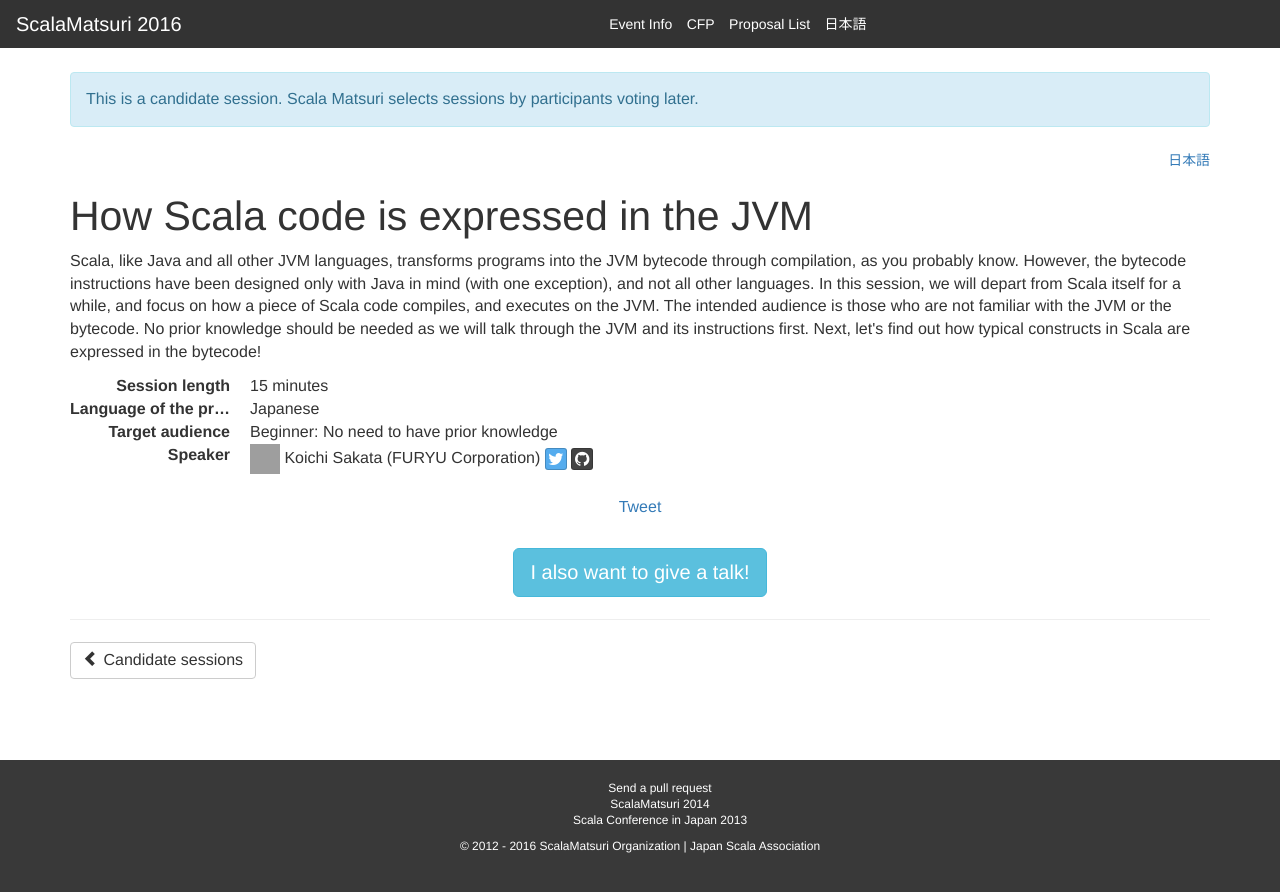
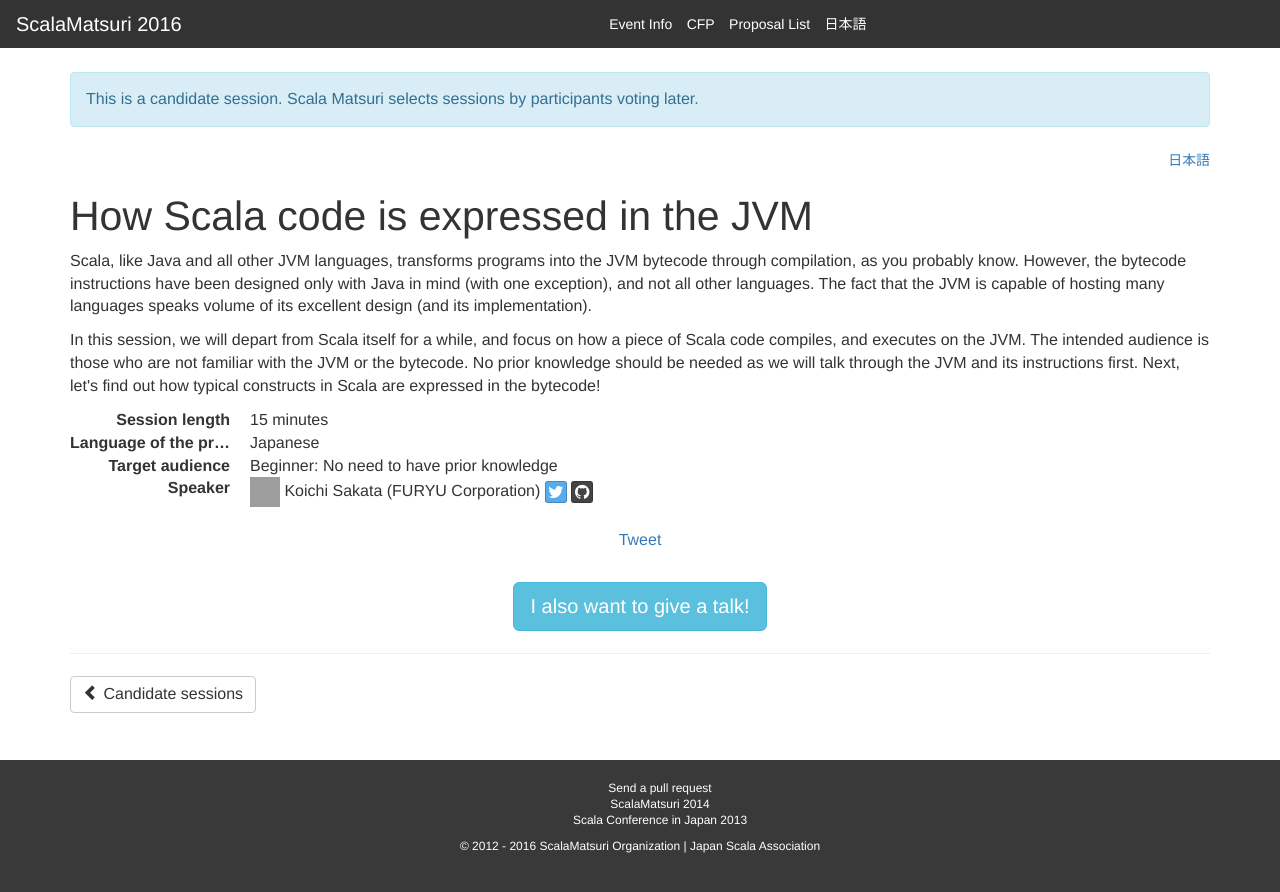
Before and after one commit to scalajp/2016.scalamatsuri.org, a Jekyll site: the page built from _candidates_en/KoichiSakata_1.html, in a window 1280 px wide. Shown: the top 892 px of the page. Built offline with Jekyll 4.4.1, drawn with Linux system fonts in a browser that asks for light colours; nearby versions of some CDN libraries; comment, search, counter and statistics services are not loaded; grey boxes are pictures that could not be loaded.

Commit message:
oops. Forgot to translate this sentence.

```diff
--- a/_candidates_en/KoichiSakata_1.html
+++ b/_candidates_en/KoichiSakata_1.html
@@ -9,5 +9,7 @@ github: jyukutyo
 icon: https://pbs.twimg.com/profile_images/2149424205/sakata2.png
 organization: FURYU Corporation
 ---
-<p>Scala, like Java and all other JVM languages, transforms programs into the JVM bytecode through compilation, as you probably know. However, the bytecode instructions have been designed only with Java in mind (with one exception), and not all other languages. In this session, we will depart from Scala itself for a while, and focus on how a piece of Scala code compiles, and executes on the JVM.
+<p>Scala, like Java and all other JVM languages, transforms programs into the JVM bytecode through compilation, as you probably know. However, the bytecode instructions have been designed only with Java in mind (with one exception), and not all other languages.
+The fact that the JVM is capable of hosting many languages speaks volume of its excellent design (and its implementation).</p>
+<p>In this session, we will depart from Scala itself for a while, and focus on how a piece of Scala code compiles, and executes on the JVM.
 The intended audience is those who are not familiar with the JVM or the bytecode. No prior knowledge should be needed as we will talk through the JVM and its instructions first. Next, let's find out how typical constructs in Scala are expressed in the bytecode!</p>
```
